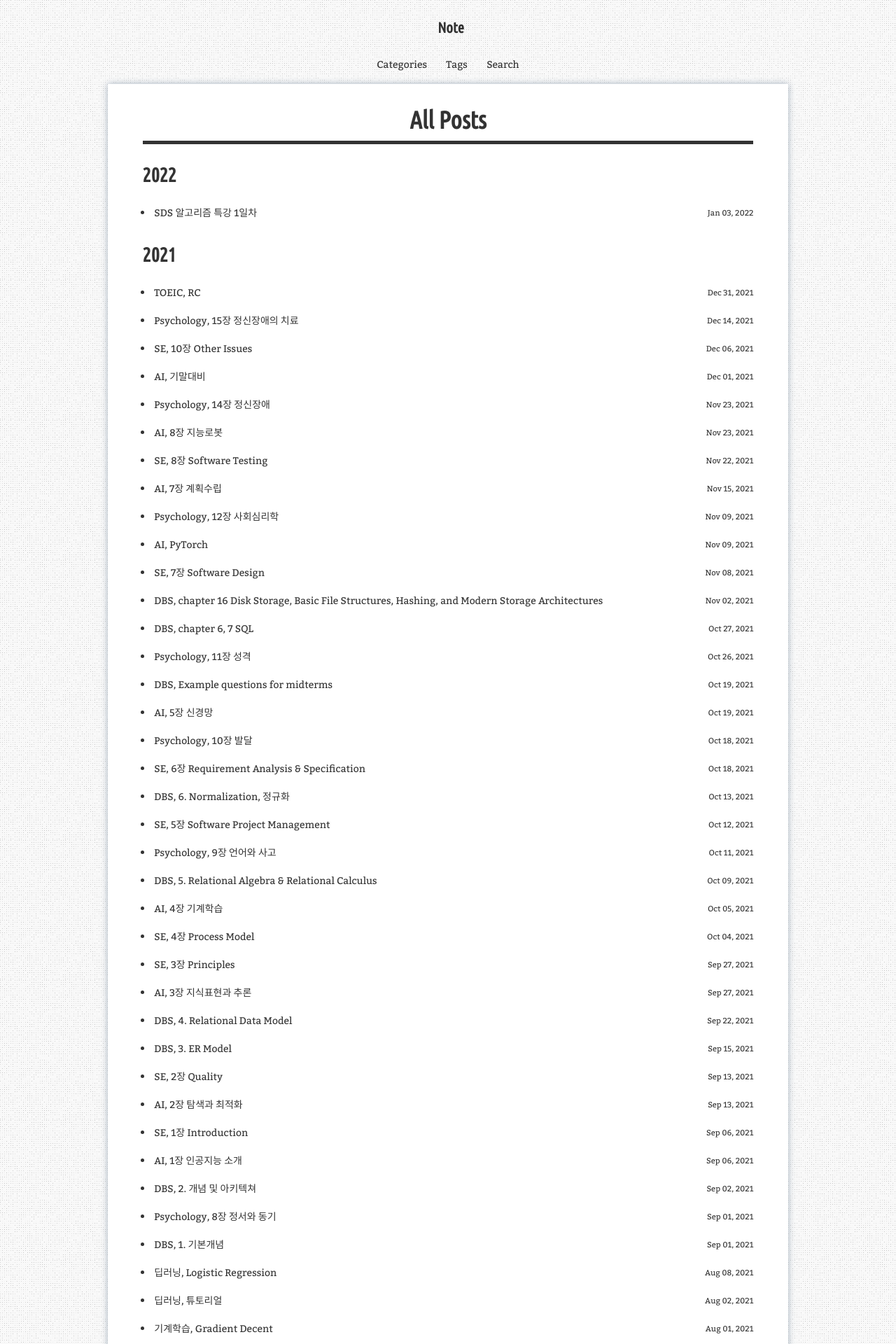
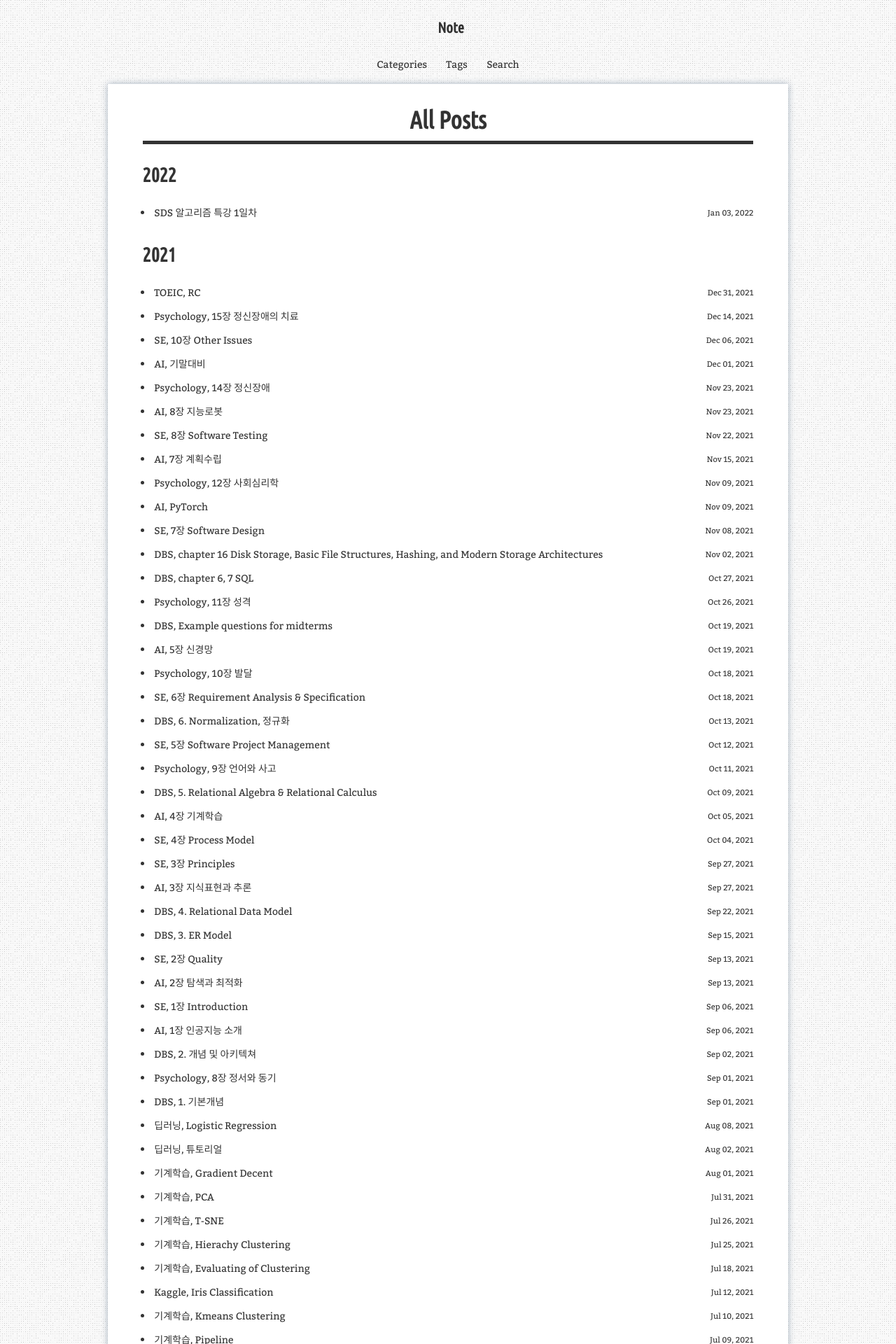
Before and after one commit to aristohyun/aristohyun.github.io, a Jekyll site: the page built from blog/index.html, in a window 1280 px wide. Shown: the top 1920 px of the page at 70% size. Built offline with Jekyll 4.4.1, drawn with Linux system fonts in a browser that asks for light colours; comment, search, counter and statistics services are not loaded.

Commit message:
Update _content.scss

```diff
--- a/_sass/simple-texture/blog/_content.scss
+++ b/_sass/simple-texture/blog/_content.scss
@@ -531,8 +531,8 @@
             list-style-type: disc;
 
             li {
-                margin-top: 8px;
-                margin-bottom: 8px;
+                margin-top: 0px;
+                margin-bottom: 2px;
 
                 a {
                     font-size: 1em;
```
